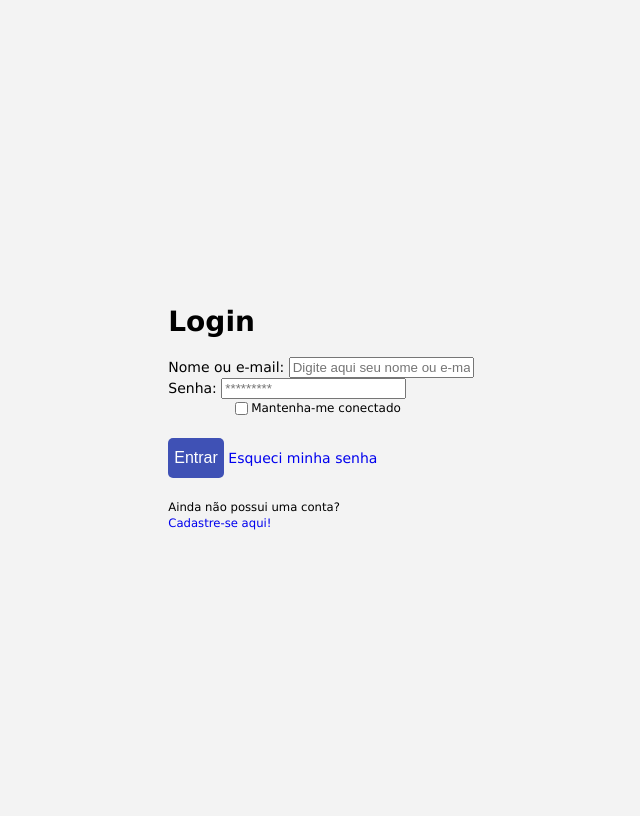
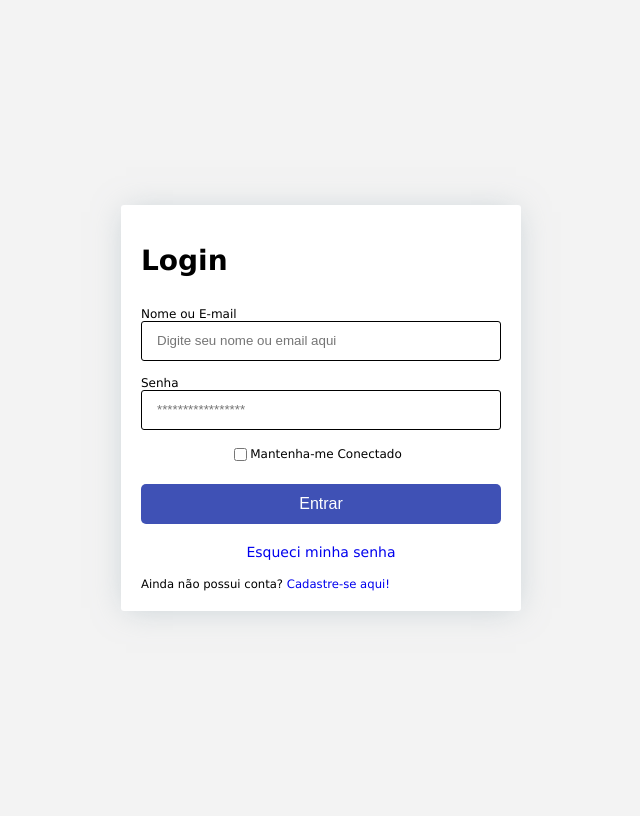
Before and after one commit to michaelklucas/Tela-de-Login, a PHP site: page / in a window 1280 px wide. Shown: the whole page, without its empty margins (319-959 px from the left). Run offline with PHP 8.4, Linux system fonts and the light colour scheme.

Commit message:
Update index.php

```diff
--- a/index.php
+++ b/index.php
@@ -3,41 +3,44 @@
    <head>
     <meta charset="utf-8">
     <meta name="viewport" content="width=device-width, initial-scale=1">
-    <link rel="shortcut icon" href="./painel/favicon.svg" type="image/svg+xml">
-    <title>Login</title>
+    <title>Tela de Login</title>
     <link rel="stylesheet" type="text/css" href="./assets/style.css">
    </head>
+
    <body>
-    <div class="box-login">
 
-    <div class="title">
+    <div class="box-itens">
+        <div class="titulo">
             <h1>Login</h1>
         </div>
 
-    <form action="">
+        <form action="#">
 
             <div class="itens">
-            <label>Nome ou e-mail:</label>
-            <input type="text" placeholder="Digite aqui seu nome ou e-mail">
+                <label>Nome ou E-mail</label>
+                <input type="email" placeholder="Digite seu nome ou email aqui" required/>
             </div>
 
             <div class="itens">
-            <label>Senha:</label>
-            <input type="password" placeholder="*********">
+                <label>Senha</label>
+                <input type="password" placeholder="*****************" required/>
             </div>
 
             <div class="remenber">
                 <input type="checkbox">
-            <label for="save">Mantenha-me conectado</label>
+                <label>Mantenha-me Conectado</label>
             </div>
 
             <div class="itens">
-            <button class="submit">Entrar</button>
+                <button class="submit" type="submit">Entrar</button>
                 <a href="#">Esqueci minha senha</a>
             </div>
 
         </form>
-    <small>Ainda não possui uma conta? <br><a href="#">Cadastre-se aqui!</a></small>
+        <small>Ainda não possui conta? <a href="#">Cadastre-se aqui!</a></small>
+
     </div>
    </body>
+
+
 </html>
```
Lines whose indentation alone changed are shown as unchanged.
